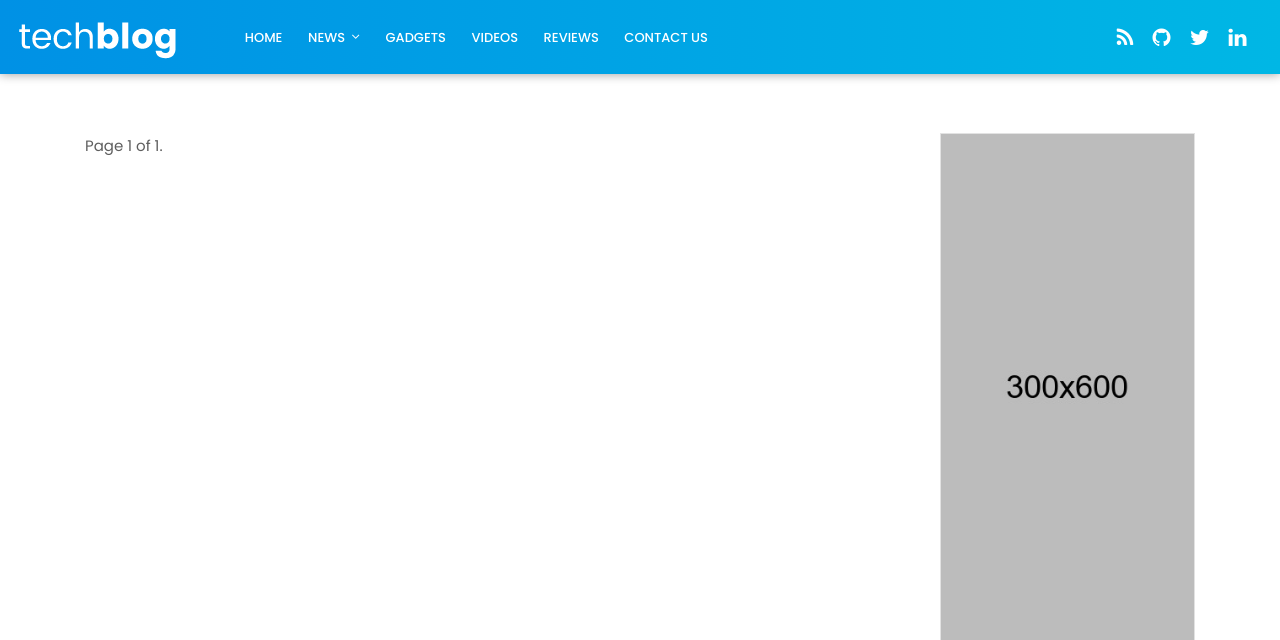
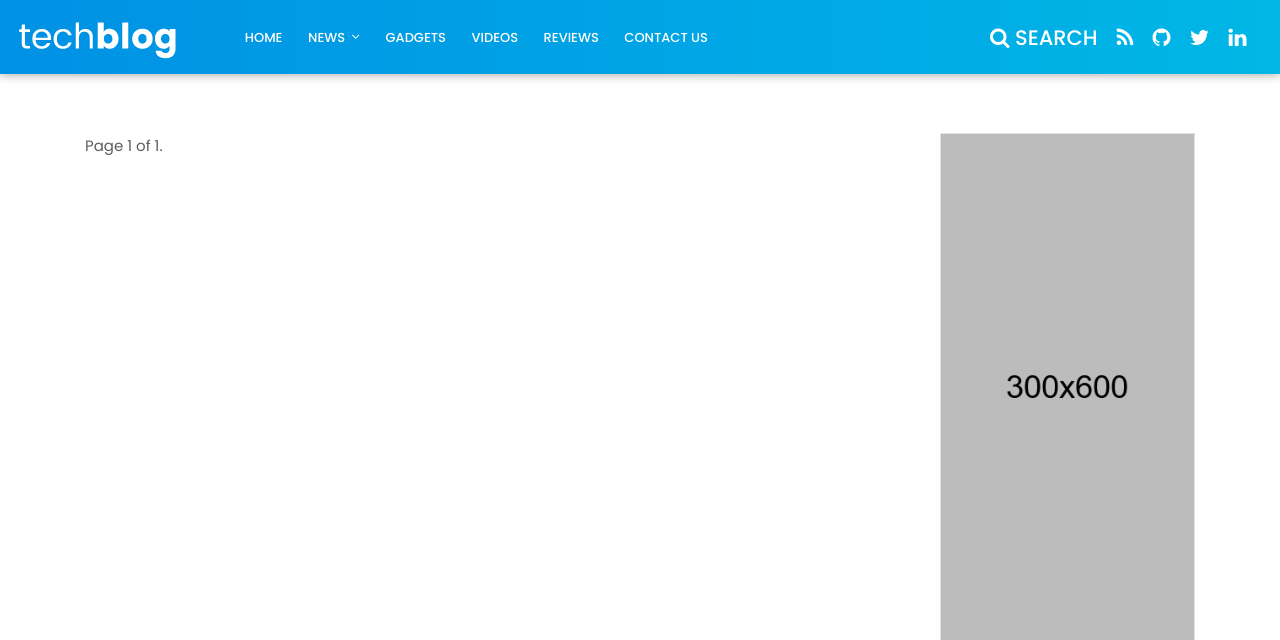
Before and after one commit to masonk16/blog, a Django app: page /blog/ in a window 1280 px wide. Shown: the top 640 px of the page. Run offline with Django 4.2, Linux system fonts and the light colour scheme; data that the repository does not hold is empty; some libraries are stand-ins or nearby versions.

Commit message:
Add search url and search button to base template.

```diff
--- a/blog_app/urls.py
+++ b/blog_app/urls.py
@@ -16,5 +16,6 @@ urlpatterns = [
          name='post_share'),
     path('tag/<slug:tag_slug>/', views.post_list,
          name='post_list_by_tag'),
-    path('feed/', LatestPostsFeed(), name='post_feed')
+    path('feed/', LatestPostsFeed(), name='post_feed'),
+    path('search/', views.post_search, name='post_search')
 ]
--- a/templates/blog/base.html
+++ b/templates/blog/base.html
@@ -433,6 +433,9 @@
                         </ul>
                         <ul class="navbar-nav mr-2">
                             <li class="nav-item">
+                                <a class="nav-link" href="{% url 'blog_app:post_search' %}"><i class="fa fa-search"></i> Search</a>
+                            </li>
+                            <li class="nav-item">
                                 <a class="nav-link" href="{% url 'blog_app:post_feed' %}"><i class="fa fa-rss"></i></a>
                             </li>
                             <li class="nav-item">
--- a/templates/blog/post/search.html
+++ b/templates/blog/post/search.html
@@ -42,7 +42,7 @@
         {% empty %}
             <h4> There are no results for your query.</h4>
         {% endfor %}
-        <p><a href="{% url "blog:post_search" %}">Search again</a></p>
+        <p><a href="{% url "blog_app:post_search" %}">Search again</a></p>
         {% else %}
         <div class="custombox clearfix">
             <h4 class="small-title">Seach for </h4>
@@ -52,7 +52,7 @@
 
                         {% csrf_token %}
                         {{ form.as_p }}
-                        <button type="submit" value="Send e-mail" class="btn btn-primary">Send Email</button>
+                        <button type="submit" value="Search" class="btn btn-primary">Search</button>
 
                     </form>
                 </div>
```
